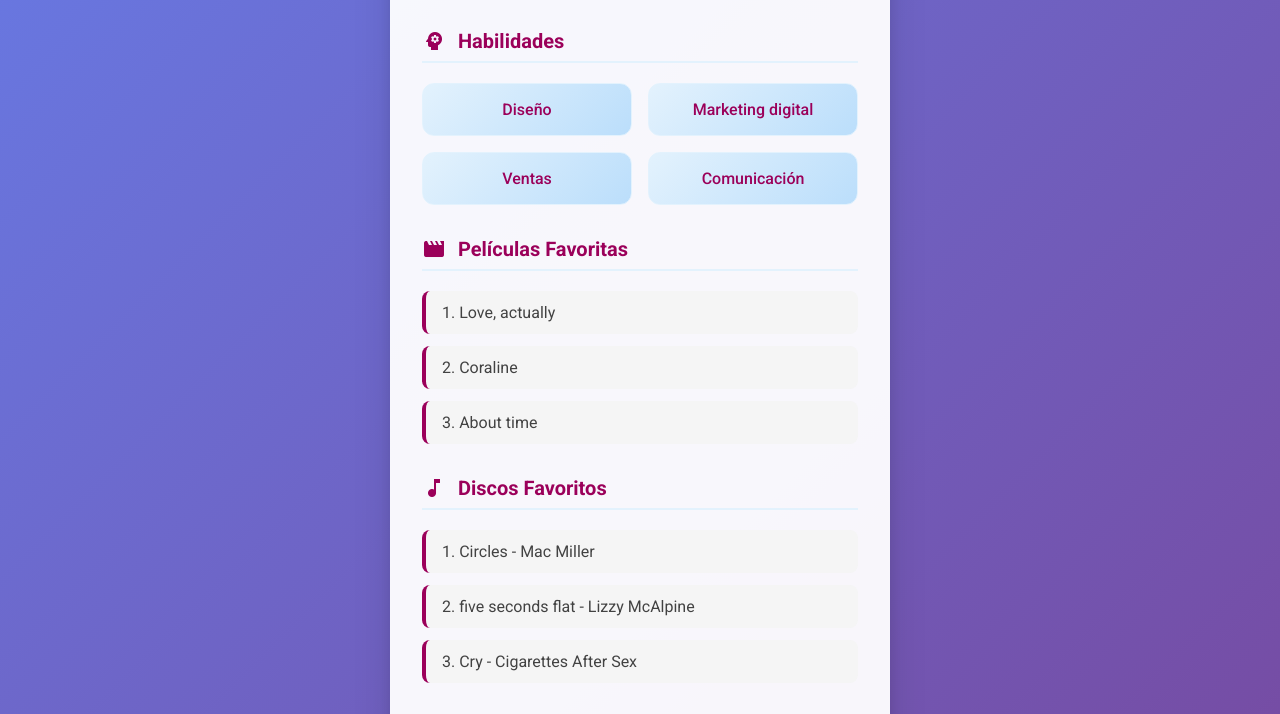
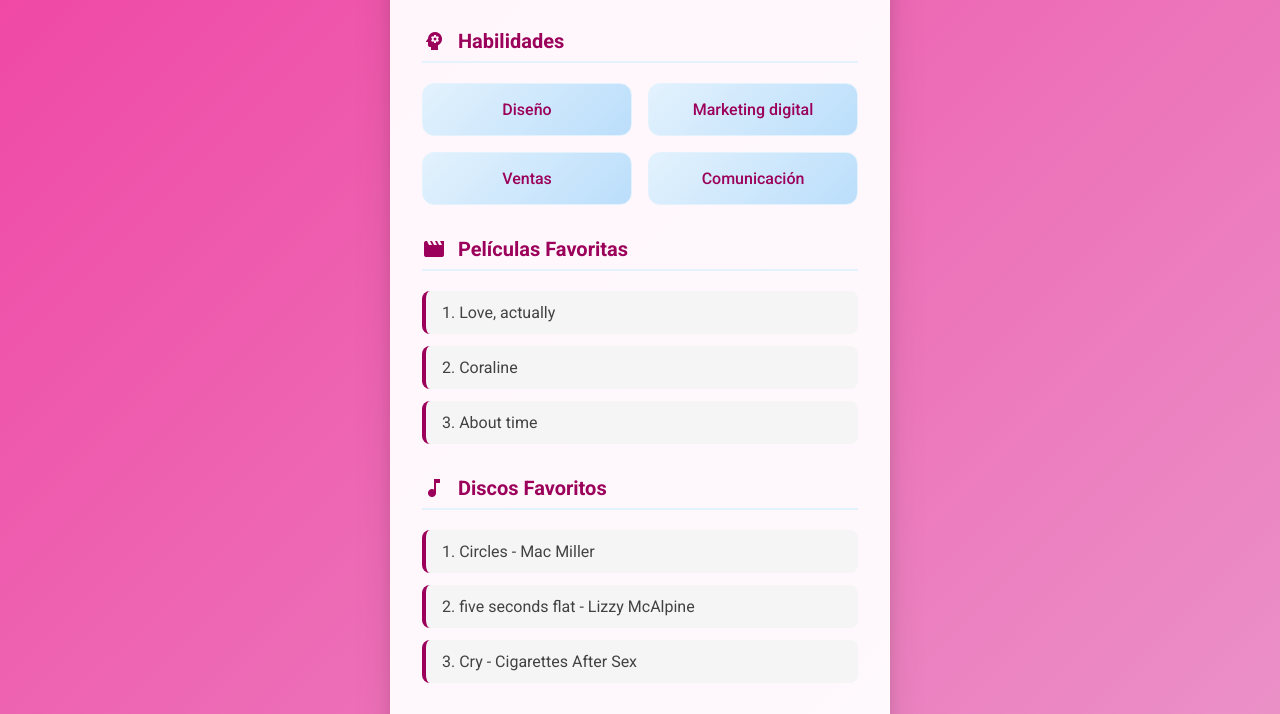
Before and after one commit to tedescopaulina-star/Personal-Profile-Card, a plain HTML site: page index.html in a window 1280 px wide. Shown: the part 361-1075 px from the top of the page. Drawn offline with Linux system fonts and the light colour scheme.

Commit message:
colorfondo2

```diff
--- a/styles.css
+++ b/styles.css
@@ -8,6 +8,7 @@
 body {
     font-family: 'Roboto', sans-serif;
     background: linear-gradient(135deg, #667eea 0%, #764ba2 100%);
+    background: linear-gradient(135deg, #f03c9f 0%, #eb93c9 100%);
     min-height: 100vh;
     display: flex;
     align-items: center;
```
